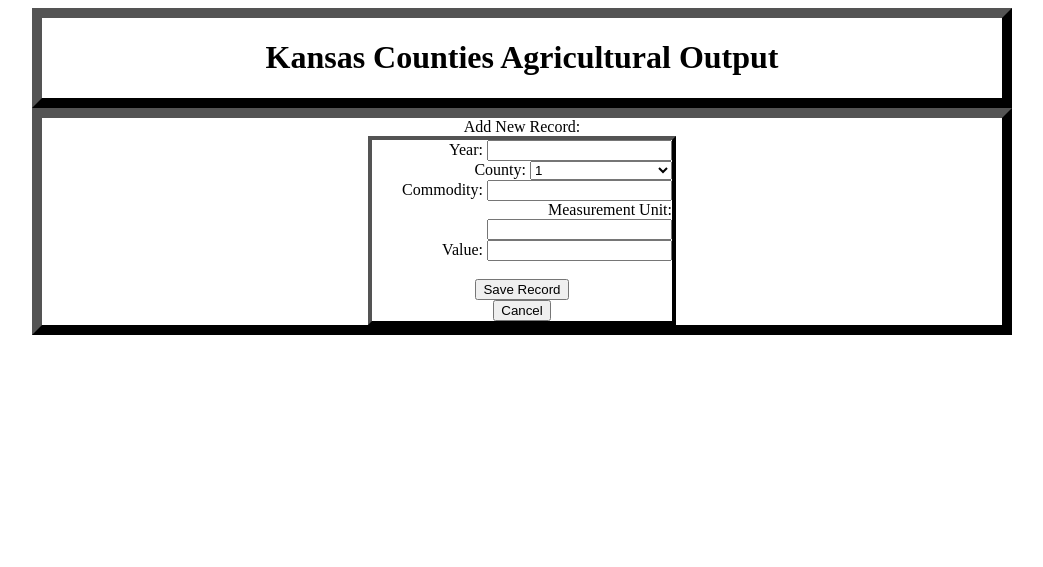
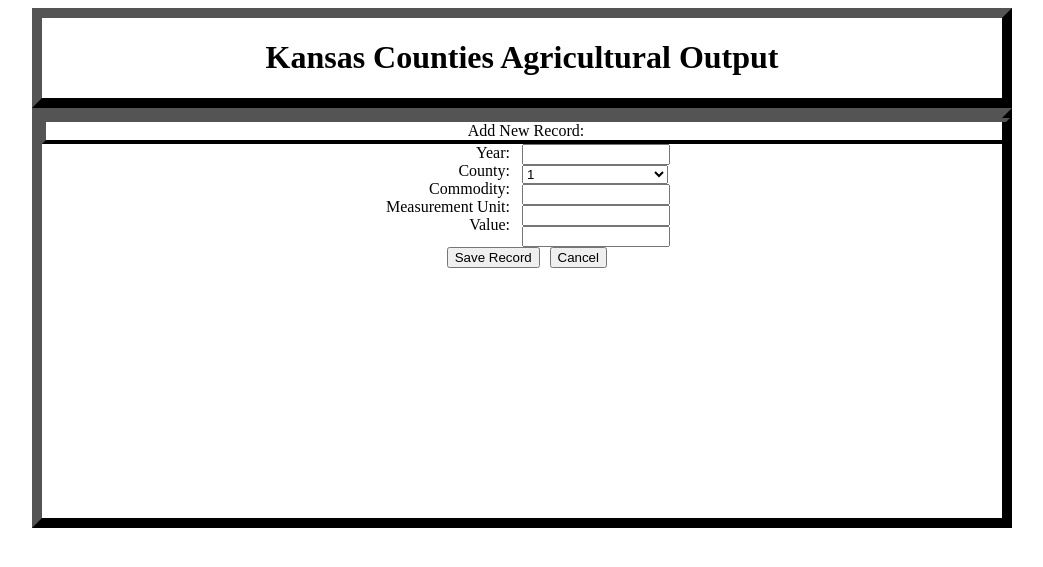
Before and after one commit to chrono101/cis560_finalProject, a PHP site: page /addRecord.php in a window 1280 px wide. Shown: the top 567 px of the page, without its empty margins (118-1161 px from the left). Run offline with PHP 8.4, Linux system fonts and the light colour scheme; tables that the repository leaves empty or names only in its code hold one stand-in row (values such as "Sample post").

Commit message:
Updated addrecord gui.

```diff
--- a/addRecord.php
+++ b/addRecord.php
@@ -22,38 +22,50 @@
 <h1>Kansas Counties Agricultural Output</h1>
 </div>
 
-<div style="width:960px;border:2px outset black;border-width:10px">
+<div style="width:960px;border:2px outset black;border-width:10px;height:400px">
 
+<div align = "center" style="float:top;width:100%;border:2px outset black;border-width:4px">
 Add New Record:
+</div>
 
-<div align = "right" style="width:300px;border:2px outset black;border-width:4px">
+<div align = "right" style="float:left;width:50%;">
+Year: &nbsp;&nbsp;
+<br>
+County: &nbsp;&nbsp;
+<br>
+Commodity: &nbsp;&nbsp;
+<br>
+Measurement Unit: &nbsp;&nbsp;
+<br>
+Value: &nbsp;&nbsp;
+</div>
 
-
-<form action="addRecordSQL.php" method="post">
-Year: <input type="text" name="year"><br>&nbsp;&nbsp;&nbsp;&nbsp;&nbsp;
-County: <select style="width:142px" name="county">
+<div align = "left" style="float:right;width:50%;">
+<input id="year" type="text" name="year" style="width:140px"><br>
+<select id="county" style="width:146px" name="county">
 <?php
   foreach($array as $row) {
     print "<option value=\"" . $row["CountyName"] . "\">" . $row["CountyName"] . "</option>";
   }
 ?>
 </select>
-<br>&nbsp;&nbsp;&nbsp;&nbsp;&nbsp;
-Commodity: <input type="text" name="commodity"><br>&nbsp;&nbsp;&nbsp;&nbsp;&nbsp;
-Measurement Unit: <input type="text" name="measurement"><br>&nbsp;&nbsp;&nbsp;&nbsp;&nbsp;
-Value: <input type="text" name="value"><br>&nbsp;&nbsp;&nbsp;&nbsp;&nbsp;
+<br>
+<input id="commodity" type="text" name="commodity" style="width:140px"><br>
+<input id="measurement" type="text" name="measurement" style="width:140px"><br>
+<input id="value" type="text" name="value" style="width:140px"><br>
 <div align="center">
+</div>
+
+</div>
+
+<div align = "center" style="width:170px;>
+<form action="addRecordSQL.php" method="post" style="float:left">
 <input type="submit" value="Save Record" href="addRecordSQL.php" value="Cancel">
 </form>
-<form action="index.php">
+
+<form action="index.php" style="float:right">
 <input type="submit" value="Cancel">
 </form>
-</div>
-
-
-
-
-
 </div>
 
 </div>
```
